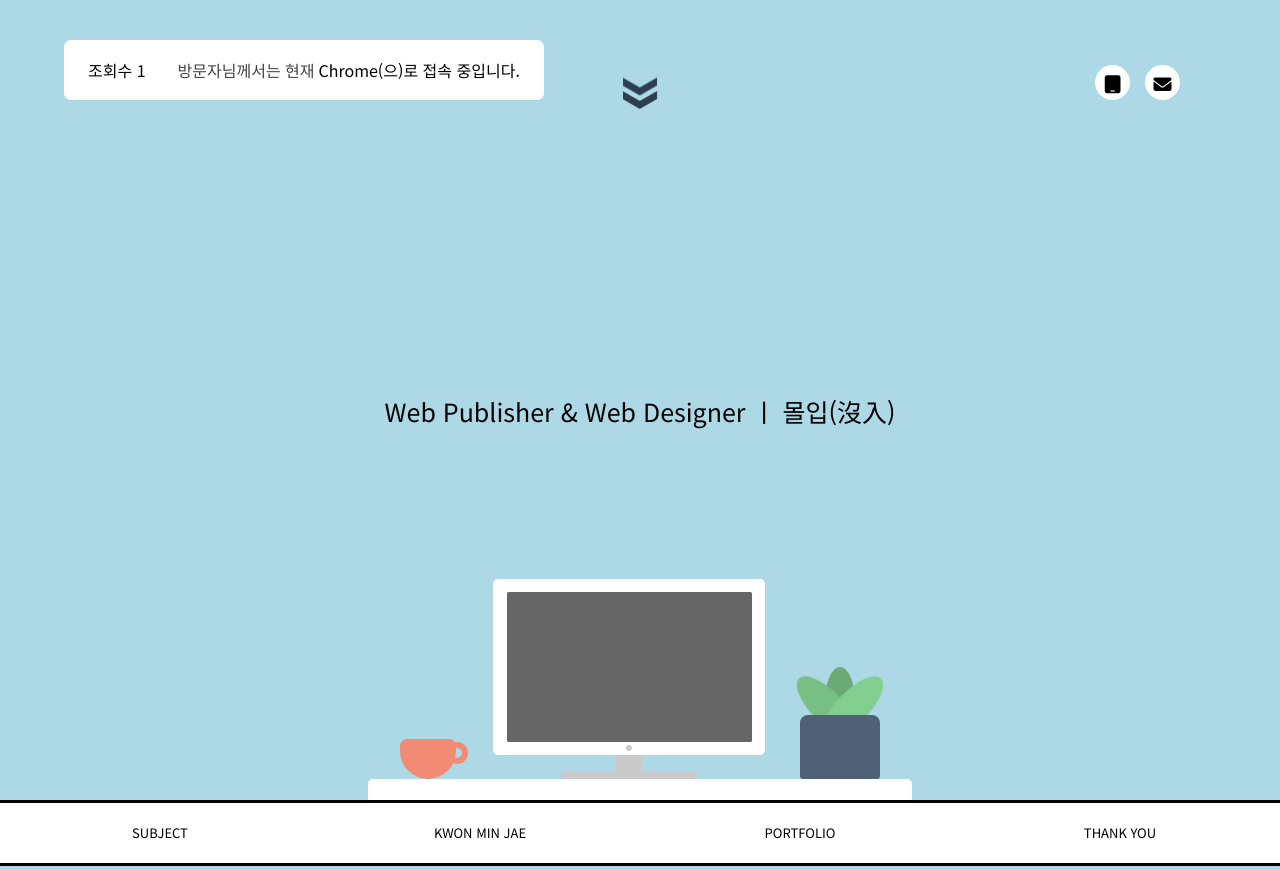
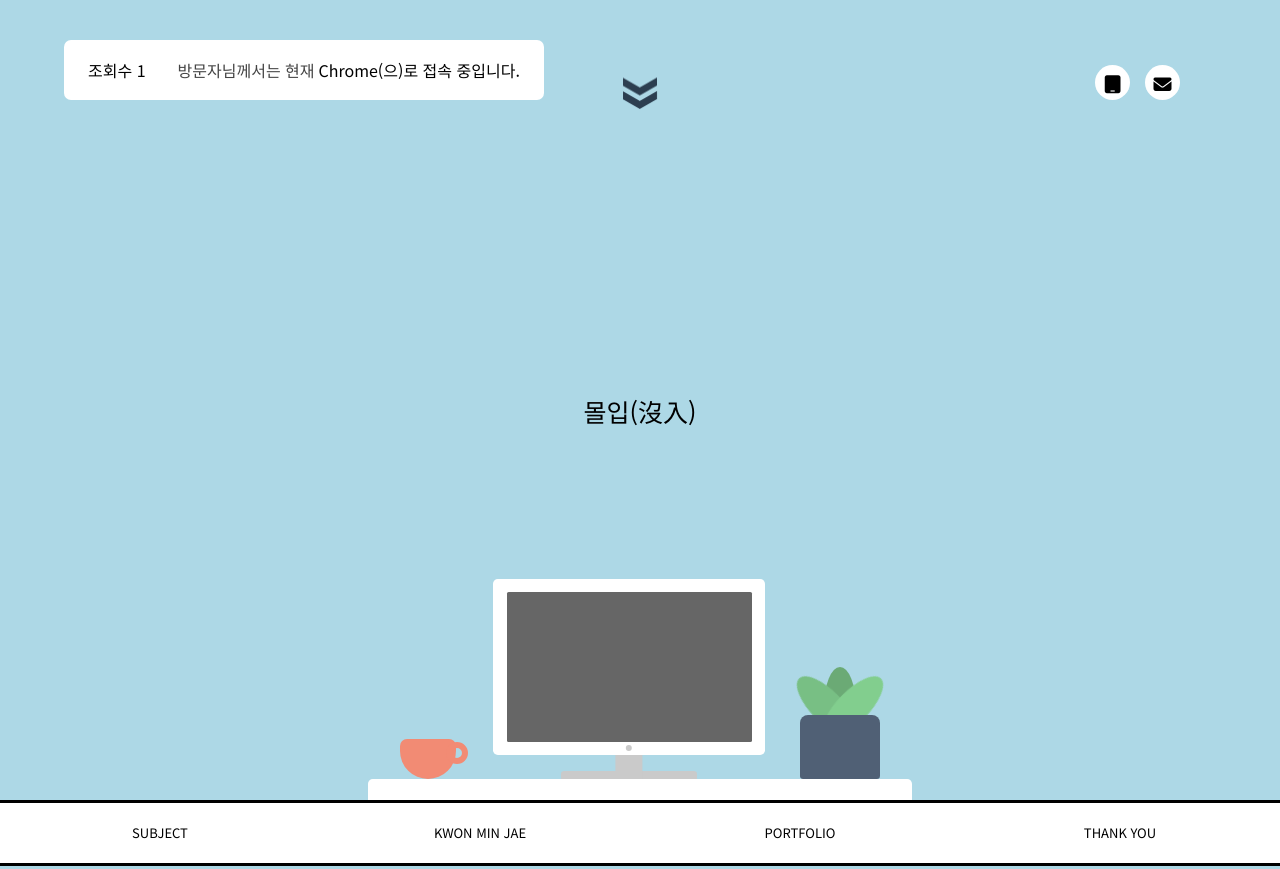
Before and after one commit to kwonmin-jae/portfolio, a plain HTML site: page index.html in a window 1280 px wide. Shown: the top 869 px of the page. Drawn offline with Linux system fonts and the light colour scheme.

Commit message:
index.html

```diff
--- a/index.html
+++ b/index.html
@@ -87,7 +87,7 @@
         </div>
 
         <div class="product__top__txt">
-          <span class="yellow underline">Web Publisher & Web Designer ㅣ 몰입(沒入)</span>
+          <span class="yellow underline">몰입(沒入)</span>
         </div>
         <!-- 그림 하단 배치 -->
         <div class="workspace">
```
